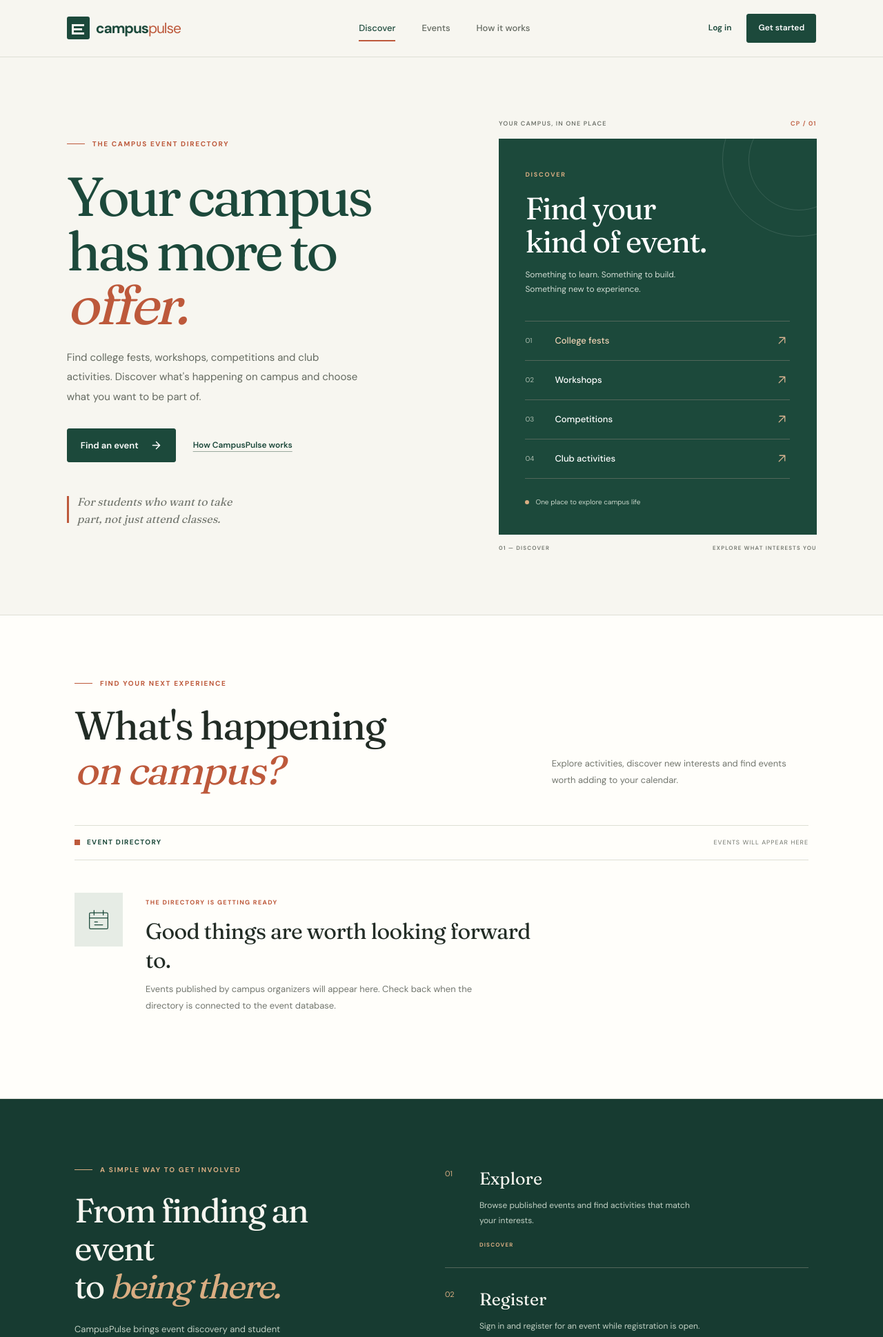
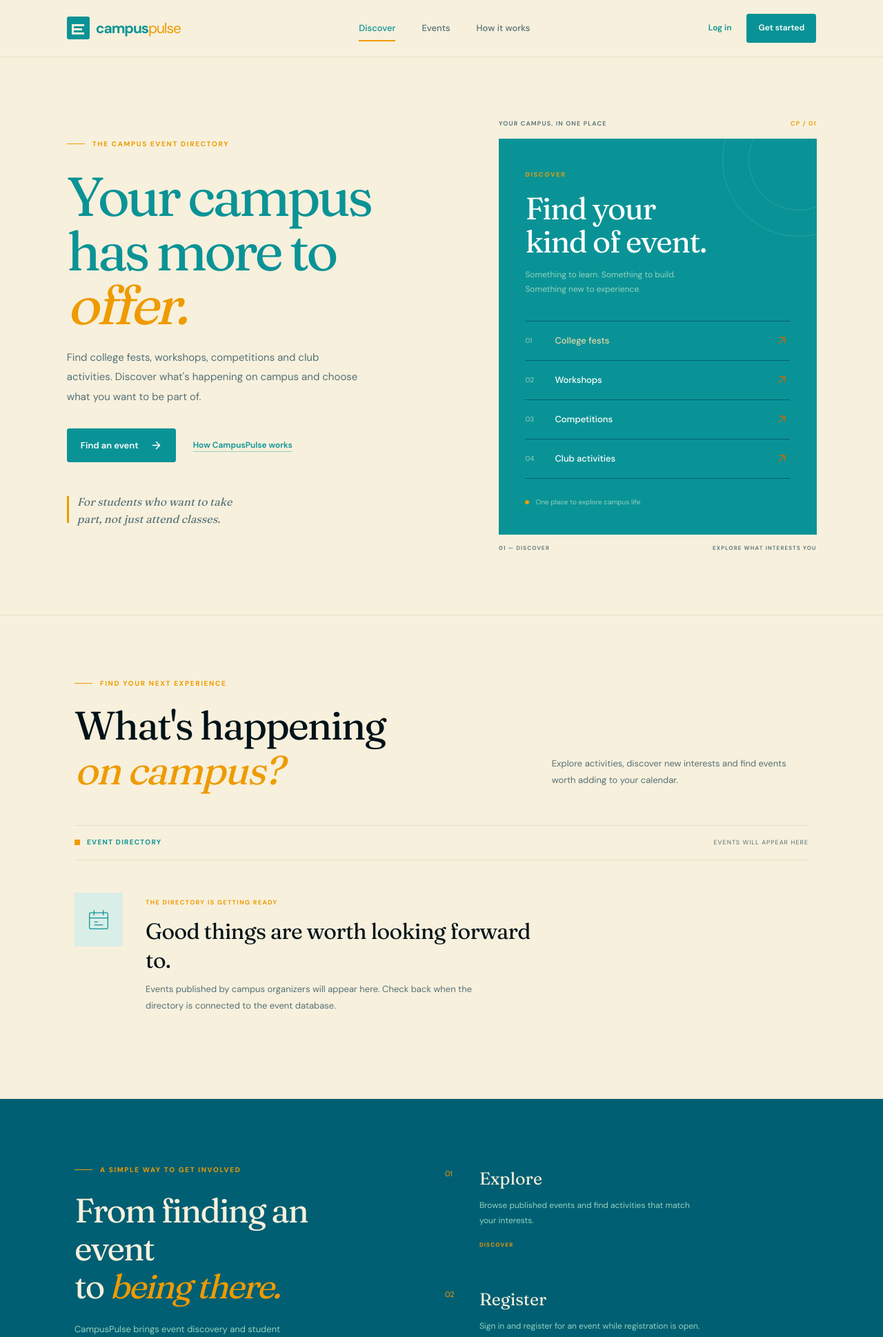
Before and after one commit to SayanPal-Adi/CampusPulse, a Flask app: page / in a window 1280 px wide. Shown: the top 1938 px of the page at 69% size. Run offline with Flask 3, Linux system fonts and the light colour scheme; parts of the project's set-up code (start-up, migrations or seed data) failed here and were passed over.

Commit message:
Refactor styles: update brand palette and color variables for improved visual consistency

```diff
--- a/campuspulse/static/css/style.css
+++ b/campuspulse/static/css/style.css
@@ -1,3 +1,11 @@
+/* CampusPulse refreshed brand palette */
+:root {
+ --cp-ink-black: #001219; --cp-dark-teal: #005f73; --cp-dark-cyan: #0a9396;
+ --cp-pearl-aqua: #94d2bd; --cp-vanilla-custard: #e9d8a6; --cp-golden-orange: #ee9b00;
+ --cp-burnt-caramel: #ca6702; --cp-rusty-spice: #bb3e03; --cp-oxidized-iron: #ae2012;
+ --cp-brown-red: #9b2226;
+}
+
 
 /* =========================================================
    CAMPUSPULSE — DESIGN SYSTEM
@@ -7,16 +15,16 @@
 :root {
     color-scheme: light;
 
-    --color-bg: #f7f6f0;
-    --color-paper: #fffefa;
-    --color-ink: #222c25;
-    --color-green: #1c493b;
-    --color-green-dark: #173b31;
-    --color-green-soft: #e6ece5;
-    --color-orange: #bd593b;
-    --color-muted: #72766e;
-    --color-border: #dedfd5;
-    --color-border-dark: #52665a;
+    --color-bg: #f7f0dc;
+    --color-paper: #fffdf77;
+    --color-ink: #001219;
+    --color-green: #0a9396;
+    --color-green-dark: #005f73;
+    --color-green-soft: #d9eee7;
+    --color-orange: #ee9b00;
+    --color-muted: #557078;
+    --color-border: #e6dfc8;
+    --color-border-dark: #005f73;
 
     --font-display: "Fraunces", Georgia, serif;
     --font-body: "DM Sans", -apple-system, BlinkMacSystemFont, sans-serif;
@@ -172,7 +180,7 @@ svg {
 .nav-link {
     position: relative;
     padding: 8px 0;
-    color: #62685f;
+    color: #557078;
     font-size: 13px;
     font-weight: 500;
     text-decoration: none;
@@ -277,7 +285,7 @@ svg {
 .hero-description {
     max-width: 430px;
     margin: 0;
-    color: #646a60;
+    color: #557078;
     font-size: 15px;
     line-height: 1.9;
 }
@@ -324,7 +332,7 @@ svg {
     color: var(--color-green);
     font-size: 12px;
     font-weight: 600;
-    text-decoration-color: #9ba99e;
+    text-decoration-color: #94d2bd;
     text-underline-offset: 5px;
 }
 
@@ -424,7 +432,7 @@ svg {
 }
 
 .board-kicker {
-    color: #d9ad82;
+    color: #ee9b00;
     font-size: 9px;
     font-weight: 700;
     letter-spacing: 1.8px;
@@ -442,7 +450,7 @@ svg {
 .board-heading p {
     max-width: 280px;
     margin: 0;
-    color: #d0dbd2;
+    color: #94d2bd;
     font-size: 12px;
     line-height: 1.8;
 }
@@ -471,11 +479,11 @@ svg {
 .category-row svg {
     width: 17px;
     height: 17px;
-    color: #d7b291;
+    color: #ca6702;
 }
 
 .category-number {
-    color: #aebeb1;
+    color: #94d2bd;
     font-size: 10px;
     font-variant-numeric: tabular-nums;
 }
@@ -486,7 +494,7 @@ svg {
 }
 
 .category-featured .category-name {
-    color: #f1d4b5;
+    color: #e9d8a6;
 }
 
 .board-footer {
@@ -494,7 +502,7 @@ svg {
     align-items: center;
     gap: 9px;
     margin-top: 26px;
-    color: #c7d5c9;
+    color: #94d2bd;
     font-size: 10px;
 }
 
@@ -502,7 +510,7 @@ svg {
     width: 6px;
     height: 6px;
     flex-shrink: 0;
-    background: #d9ad82;
+    background: #ee9b00;
     border-radius: 50%;
 }
 
@@ -657,12 +665,12 @@ svg {
     grid-template-columns: minmax(0, 0.8fr) minmax(0, 1fr);
     gap: clamp(48px, 9vw, 130px);
     padding: 95px max(var(--page-gutter), calc((100vw - 1064px) / 2));
-    color: #f7f6f0;
+    color: #f7f0dc;
     background: var(--color-green-dark);
 }
 
 .eyebrow-light {
-    color: #d9ad82;
+    color: #ee9b00;
 }
 
 .how-heading h2 {
@@ -671,14 +679,14 @@ svg {
 }
 
 .how-heading h2 span {
-    color: #d9ad82;
+    color: #ee9b00;
     font-style: italic;
 }
 
 .how-heading > p {
     max-width: 330px;
     margin-top: 22px;
-    color: #c2d0c4;
+    color: #94d2bd;
     font-size: 13px;
     line-height: 1.9;
 }
@@ -701,7 +709,7 @@ svg {
 
 .step-number {
     padding-top: 4px;
-    color: #d9ad82;
+    color: #ee9b00;
     font-size: 11px;
     font-variant-numeric: tabular-nums;
 }
@@ -716,7 +724,7 @@ svg {
 .step-content p {
     max-width: 330px;
     margin: 7px 0 0;
-    color: #c2d0c4;
+    color: #94d2bd;
     font-size: 12px;
     line-height: 1.85;
 }
@@ -724,7 +732,7 @@ svg {
 .step-status {
     grid-column: 2;
     margin-top: 4px;
-    color: #d9ad82;
+    color: #ee9b00;
     font-size: 8px;
     font-weight: 700;
     letter-spacing: 1.2px;
@@ -808,7 +816,7 @@ svg {
     align-items: center;
     gap: 20px;
     padding: 31px var(--page-gutter) 0;
-    background: #efeee6;
+    background: #f7f0dc;
     border-top: 1px solid var(--color-border);
 }
 
@@ -1363,7 +1371,7 @@ svg {
 
 .empty-state:hover .empty-state-icon {
     transform: translateY(-4px);
-    background: #dce7dc;
+    background: #94d2bd;
 }
 
 /* How it works */
@@ -1376,7 +1384,7 @@ svg {
 
 .step:hover {
     padding-left: 8px;
-    border-color: #d9ad82;
+    border-color: #ee9b00;
 }
 
 .step-number {
@@ -1384,7 +1392,7 @@ svg {
 }
 
 .step:hover .step-number {
-    color: #f1d4b5;
+    color: #e9d8a6;
 }
 
 /* Organizer section */
```
